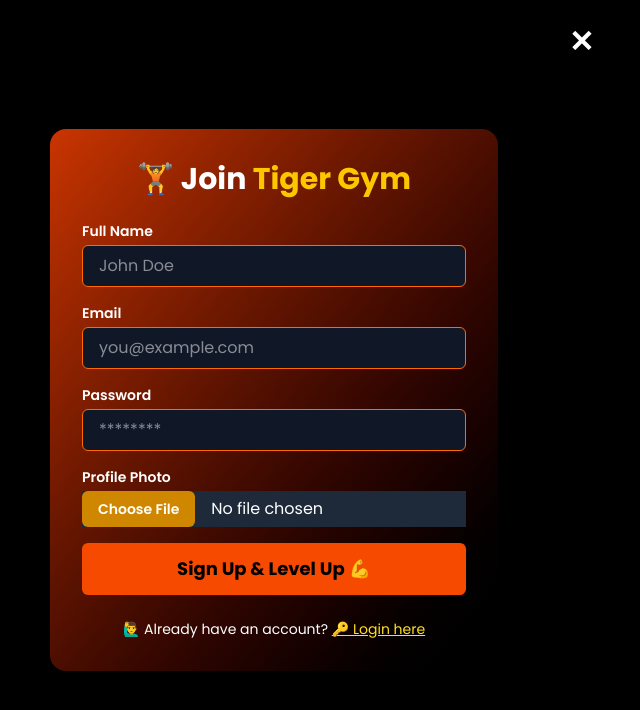
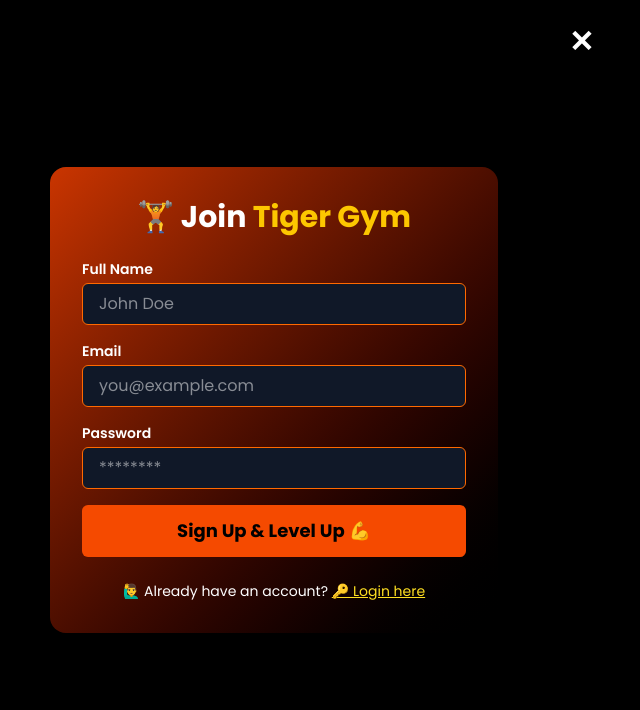
Before and after one commit to Sameerbarudawale007/elite-fitness-hub, a React (Vite) app in the folder Frontend/: page /signup in a window 1280 px wide. Shown: the top 710 px of the page, without its empty margins (366-1006 px from the left). Built offline with nearby package versions, Linux system fonts and the light colour scheme; a web font is replaced by a local one.

Commit message:
All Changes Sucessfully

```diff
--- a/Frontend/src/Components/Pages/AddMembers.jsx
+++ b/Frontend/src/Components/Pages/AddMembers.jsx
@@ -57,9 +57,12 @@ const AddMembers = () => {
 
   const fetchMembership = async () => {
     try {
-      const res = await axios.get("https://elite-fitness-hub-backend.onrender.com/plans/get-membership", {
-        withCredentials: true,
-      });
+      const res = await axios.get(
+        "https://elite-fitness-hub-backend.onrender.com/plans/get-membership",
+        {
+          withCredentials: true,
+        }
+      );
 
       setMembershipList(res.data.membership);
       if (res.data.membership.length === 0) {
@@ -84,7 +87,15 @@ const AddMembers = () => {
       inputField;
 
     // Basic validation
-    if (!name || !mobile || !aadhaar || !address || !joiningDate || !membership || !file) {
+    if (
+      !name ||
+      !mobile ||
+      !aadhaar ||
+      !address ||
+      !joiningDate ||
+      !membership ||
+      !file
+    ) {
       return toast.error("All fields are required.");
     }
 
@@ -150,9 +161,14 @@ const AddMembers = () => {
           Add New Member
         </h2>
 
-        <form className="grid grid-cols-1 sm:grid-cols-2 gap-6" onSubmit={(e) => e.preventDefault()}>
+        <form
+          className="grid grid-cols-1 sm:grid-cols-2 gap-6"
+          onSubmit={(e) => e.preventDefault()}
+        >
           <div>
-            <label className="block text-sm font-medium text-white mb-2">Name of the Joinee</label>
+            <label className="block text-sm font-medium text-white mb-2">
+              Name of the Joinee
+            </label>
             <input
               type="text"
               value={inputField.name}
@@ -164,7 +180,9 @@ const AddMembers = () => {
           </div>
 
           <div>
-            <label className="block text-sm font-medium text-white mb-2">Mobile Number</label>
+            <label className="block text-sm font-medium text-white mb-2">
+              Mobile Number
+            </label>
             <input
               type="tel"
               value={inputField.mobile}
@@ -181,7 +199,9 @@ const AddMembers = () => {
           </div>
 
           <div>
-            <label className="block text-sm font-medium text-white mb-2">Aadhaar Number</label>
+            <label className="block text-sm font-medium text-white mb-2">
+              Aadhaar Number
+            </label>
             <input
               type="text"
               value={inputField.aadhaar}
@@ -196,11 +216,11 @@ const AddMembers = () => {
 
           <div>
             <label className="block text-sm font-medium text-white mb-2">
-              Date of Joining <span className="text-gray-400 text-xs">(select date)</span>
+              Date of Joining{" "}
+              <span className="text-gray-400 text-xs">(select date)</span>
             </label>
             <input
               type="date"
-              min={new Date().toISOString().split("T")[0]}
               value={inputField.joiningDate}
               onChange={(e) => handleOnChange(e, "joiningDate")}
               className="w-full px-4 py-3 rounded-lg bg-zinc-700 text-white"
@@ -209,7 +229,9 @@ const AddMembers = () => {
           </div>
 
           <div className="sm:col-span-2">
-            <label className="block text-sm font-medium text-white mb-2">Address</label>
+            <label className="block text-sm font-medium text-white mb-2">
+              Address
+            </label>
             <textarea
               value={inputField.address}
               onChange={(e) => handleOnChange(e, "address")}
@@ -221,7 +243,9 @@ const AddMembers = () => {
           </div>
 
           <div>
-            <label className="block text-sm font-medium text-white mb-2">Profile Photo</label>
+            <label className="block text-sm font-medium text-white mb-2">
+              Profile Photo
+            </label>
             <input
               type="file"
               onChange={uploadImage}
@@ -243,7 +267,9 @@ const AddMembers = () => {
           </div>
 
           <div>
-            <label className="block text-sm font-medium text-white mb-2">Membership</label>
+            <label className="block text-sm font-medium text-white mb-2">
+              Membership
+            </label>
             <select
               value={selectedOption}
               onChange={handleOnChangeSelect}
@@ -252,7 +278,8 @@ const AddMembers = () => {
             >
               {membershipList.map((item, index) => (
                 <option key={index} value={item._id}>
-                  {item.title} - {item.months} Month{item.months > 1 ? "s" : ""} - ₹{item.price}
+                  {item.title} - {item.months} Month{item.months > 1 ? "s" : ""}{" "}
+                  - ₹{item.price}
                 </option>
               ))}
             </select>
--- a/Frontend/src/Components/Register/Signup.jsx
+++ b/Frontend/src/Components/Register/Signup.jsx
@@ -10,7 +10,6 @@ export default function Signup() {
     userName: "",
     email: "",
     password: "",
-    profilePic: "",
   });
   const [loader, setLoader] = useState(false);
 
@@ -18,87 +17,11 @@ export default function Signup() {
     setInputField({ ...inputField, [field]: event.target.value });
   };
 
-  const uploadImage = async (event) => {
-    setLoader(true);
-    const file = event.target.files[0];
-
-    const allowedTypes = ["image/jpeg", "image/png", "image/jpg"];
-    if (!allowedTypes.includes(file.type)) {
-      toast.error("Only JPG, JPEG, and PNG images are allowed.");
-      setLoader(false);
-      return;
-    }
-
-    const data = new FormData();
-    data.append("file", file);
-    data.append("upload_preset", "The-Tiger-Gym");
-
-    try {
-      const response = await axios.post(
-        "https://api.cloudinary.com/v1_1/dxgj9kcey/image/upload",
-        data
-      );
-      const imageUrl = response.data.secure_url;
-      setInputField({ ...inputField, profilePic: imageUrl });
-      setLoader(false);
-    } catch (err) {
-      console.log(err);
-      setLoader(false);
-      toast.error("Image upload failed. Please try again.");
-    }
-  };
-
-  // const handleSubmit = async (e) => {
-  //   e.preventDefault();
-  //   const { userName, email, password, profilePic } = inputField;
-
-  //   if (!userName || !email || !password || !profilePic) {
-  //     return toast.error("Please fill in all fields.");
-  //   }
-
-  //   const emailRegex = /^[^\s@]+@[^\s@]+\.[^\s@]+$/;
-  //   if (!emailRegex.test(email)) {
-  //     return toast.error("Please enter a valid email.");
-  //   }
-
-  //   if (password.length < 6) {
-  //     return toast.error("Password must be at least 6 characters long.");
-  //   }
-
-  //   const validExtensions = ["jpg", "jpeg", "png"];
-  //   const fileExt = profilePic.split(".").pop().toLowerCase();
-  //   if (!validExtensions.includes(fileExt)) {
-  //     return toast.error("Profile photo must be JPG, JPEG, or PNG.");
-  //   }
-
-  //   try {
-  //     const res = await axios.post(
-  //       "http://localhost:4000/auth/register",
-  //       inputField
-  //     );
-  //     toast.success(res.data.message);
-
-  //     setTimeout(() => {
-  //       navigate("/login");
-  //     }, 2000);
-
-  //     setInputField({
-  //       userName: "",
-  //       email: "",
-  //       password: "",
-  //       profilePic: "",
-  //     });
-  //   } catch (err) {
-  //     console.error(err);
-  //     toast.error(err.response.data.error || "Something went wrong.");
-  //   }
-  // };
-
   const handleSubmit = async (e) => {
     e.preventDefault();
-  const { userName, email, password, profilePic } = inputField;
+    const { userName, email, password } = inputField;
 
-  if (!userName || !email || !password || !profilePic) {
+    if (!userName || !email || !password) {
       return toast.error("Please fill in all fields.");
     }
 
@@ -109,12 +32,6 @@ export default function Signup() {
 
     if (password.length < 6) {
       return toast.error("Password must be at least 6 characters long.");
-  }
-
-  const validExtensions = ["jpg", "jpeg", "png"];
-  const fileExt = profilePic.split(".").pop().toLowerCase();
-  if (!validExtensions.includes(fileExt)) {
-    return toast.error("Profile photo must be JPG, JPEG, or PNG.");
     }
 
     try {
@@ -134,7 +51,6 @@ export default function Signup() {
         userName: "",
         email: "",
         password: "",
-      profilePic: "",
       });
     } catch (err) {
       console.error(err);
@@ -187,30 +103,6 @@ export default function Signup() {
             />
           </div>
 
-          <div>
-            <label className="block mb-1 text-sm font-semibold">
-              Profile Photo
-            </label>
-            <input
-              type="file"
-              onChange={uploadImage}
-              accept="image/*"
-              className="w-full bg-gray-800 text-white file:mr-4 file:py-2 file:px-4 file:rounded-md file:border-0 file:text-sm file:font-semibold file:bg-yellow-600 file:text-white hover:file:bg-yellow-700"
-            />
-            {loader && (
-              <div className="flex justify-center mt-2">
-                <CircularProgress size={24} sx={{ color: "yellow" }} />
-              </div>
-            )}
-            {inputField.profilePic && (
-              <img
-                src={inputField.profilePic}
-                alt="Preview"
-                className="mt-4 h-24 w-24 rounded-full object-cover object-center mx-auto border-2 border-yellow-400"
-              />
-            )}
-          </div>
-
           <button
             type="submit"
             className="w-full cursor-pointer py-3 rounded-md bg-orange-600 hover:bg-orange-700 transition font-bold text-black text-lg"
```
Also changed, not shown: Frontend/src/Components/Register/Login.jsx (+0 -37 lines). Lines whose indentation alone changed are shown as unchanged.
